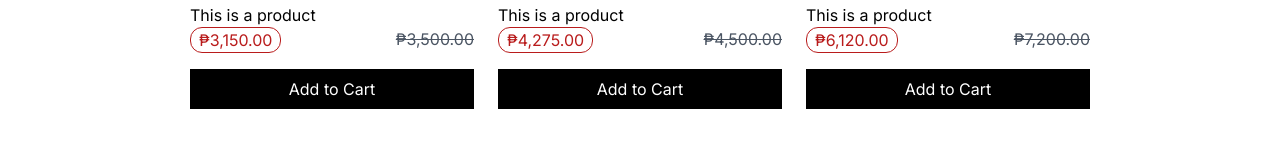
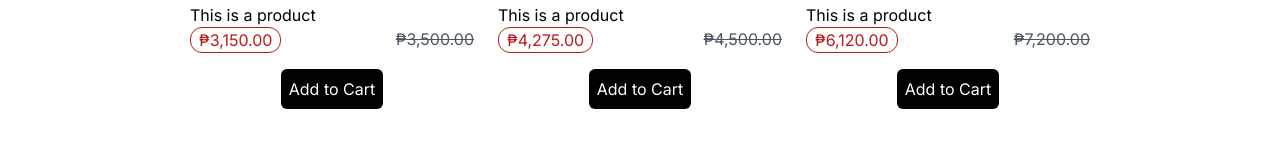
Before and after one commit to mart-anthony-stark/zalaura, a Next.js app: page /products in a window 1280 px wide. Shown: the part 639-786 px from the top of the page. Built offline with nearby package versions, Linux system fonts and the light colour scheme.

Commit message:
Add: rounded btn

```diff
--- a/app/components/Card.tsx
+++ b/app/components/Card.tsx
@@ -89,7 +89,7 @@ const Card = ({
 
       <div className="m-2 flex justify-center">
         {count === 0 ? (
-          <Button className="w-full" onClick={() => handleCartItem("add")}>Add to Cart</Button>
+          <Button className="rounded-md" onClick={() => handleCartItem("add")}>Add to Cart</Button>
         ) : (
           <div className="flex items-center gap-4">
             <Button
```
